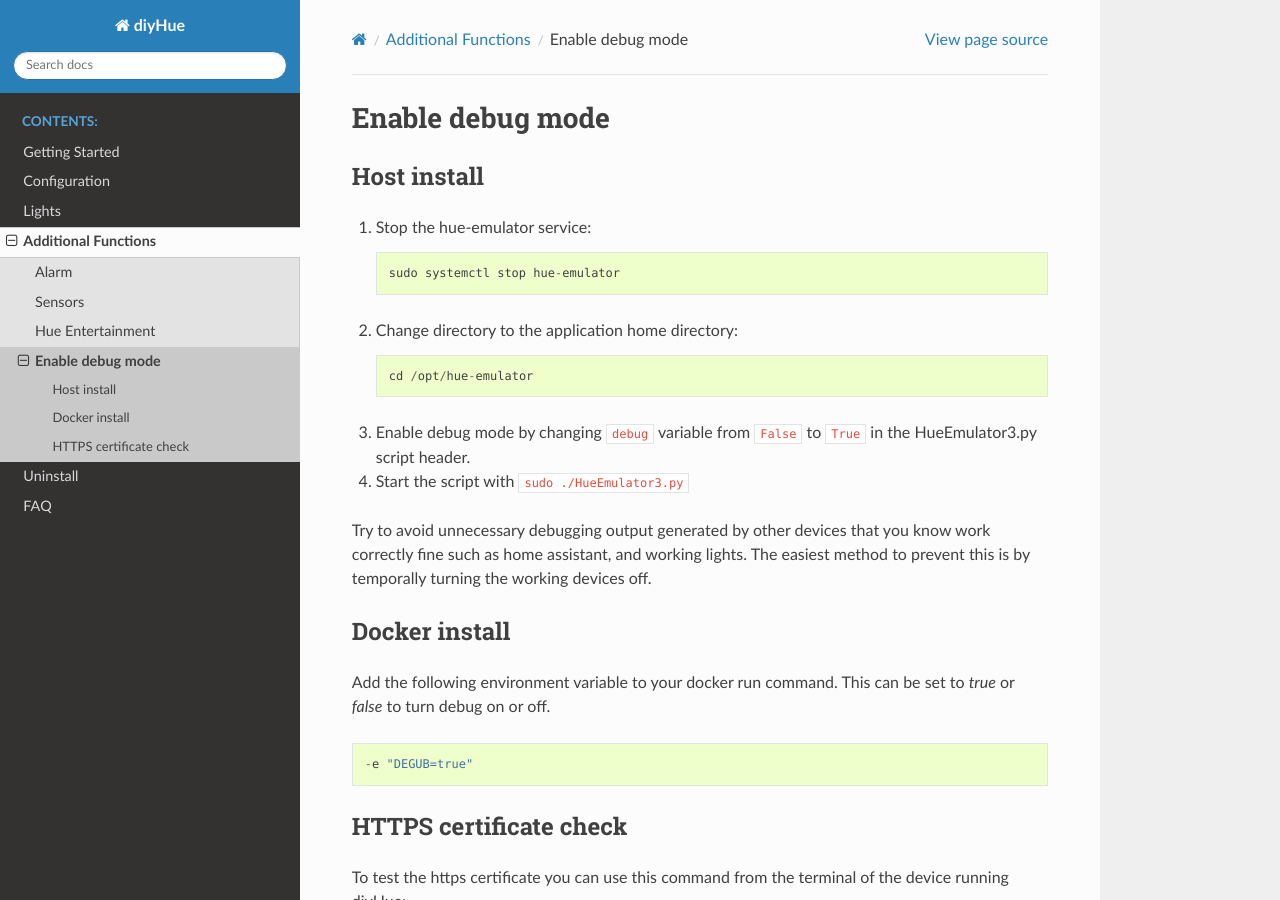
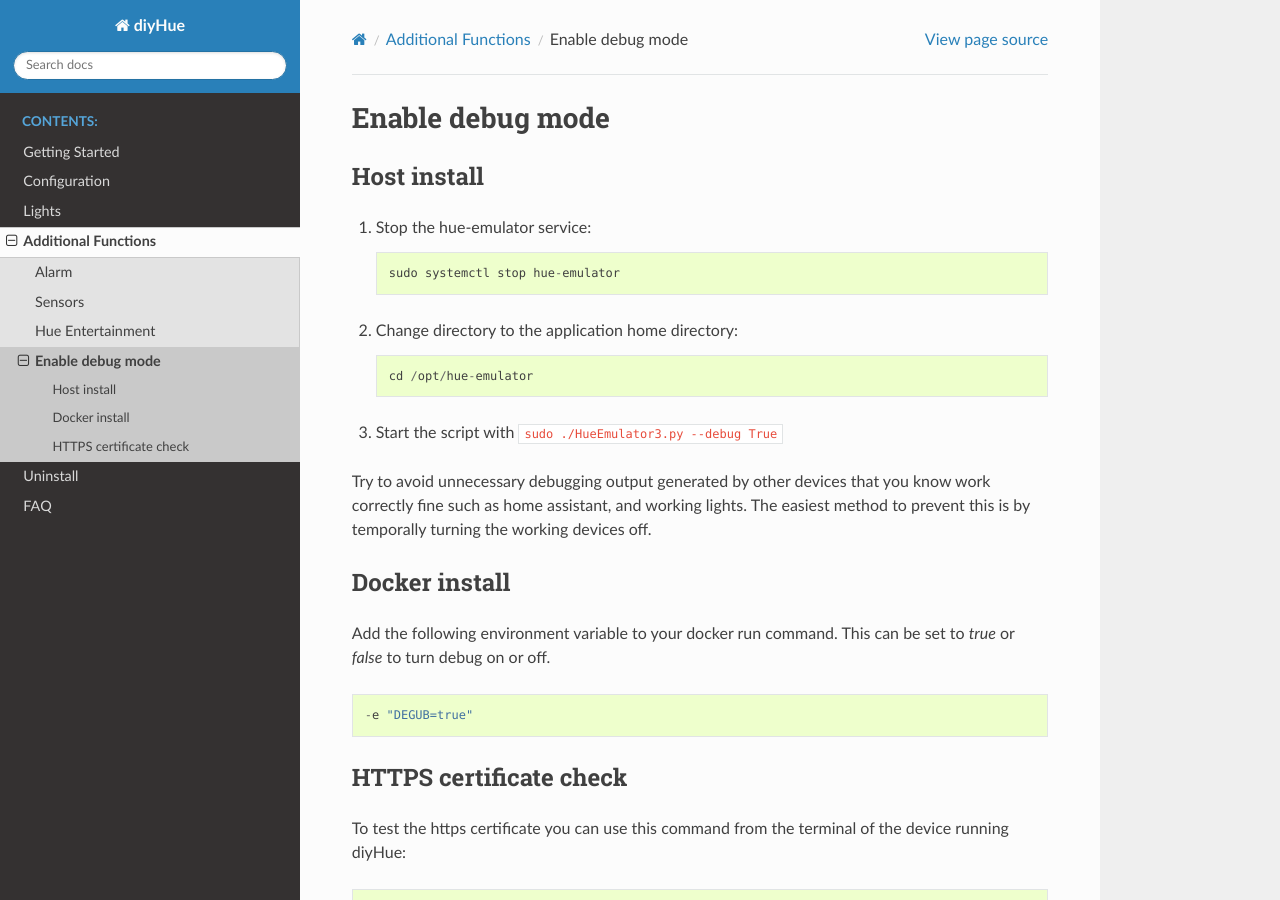
Before and after one commit to diyhue/ReadTheDocs, a Sphinx documentation site: the page built from source/AddFuncts/debug.rst, in a window 1280 px wide and 900 px high. Built offline with Sphinx 7.4.7 and the Read the Docs theme 2.0.0, drawn with Linux system fonts in a browser that asks for light colours.

Commit message:
Fix debug instructions

```diff
--- a/source/AddFuncts/debug.rst
+++ b/source/AddFuncts/debug.rst
@@ -11,9 +11,7 @@ Host install
 
     cd /opt/hue-emulator
 
-3. Enable debug mode by changing ``debug`` variable from ``False`` to ``True`` in the HueEmulator3.py script header.
-
-4. Start the script with ``sudo ./HueEmulator3.py``
+3. Start the script with ``sudo ./HueEmulator3.py --debug True``
 
 Try to avoid unnecessary debugging output generated by other devices that you know work correctly fine such as home assistant, and working lights. The easiest method to prevent this is by temporally turning the working devices off.
 
```
